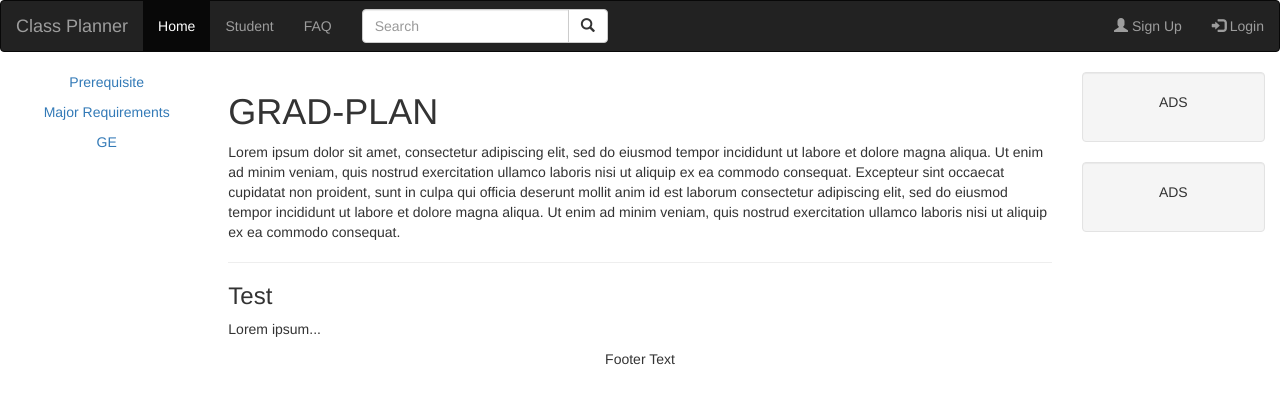
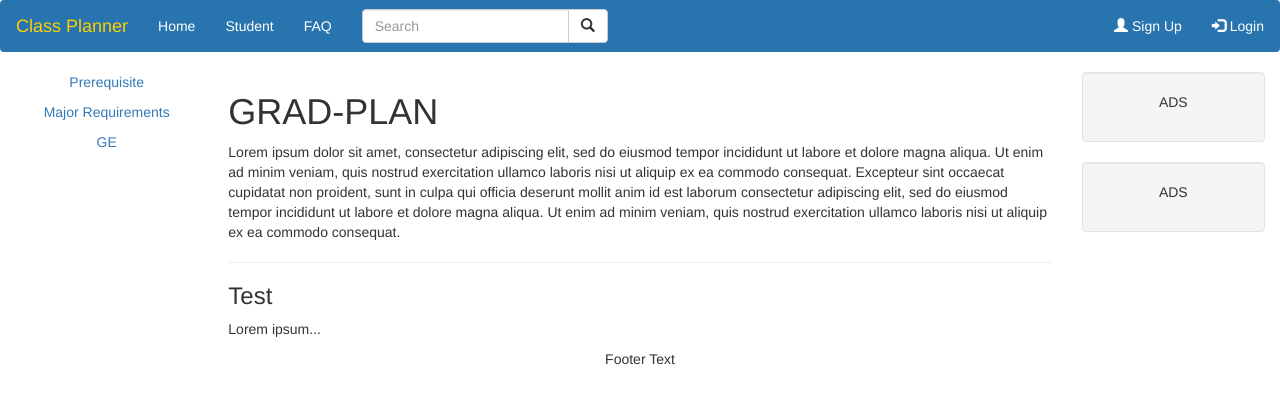
Before and after one commit to huantnguyen/Class-Planner, a plain HTML site: page index.html in a window 1280 px wide. Drawn offline with nearby package versions, Linux system fonts and the light colour scheme.

Commit message:
Change color scheme

```diff
--- a/index.html
+++ b/index.html
@@ -9,15 +9,15 @@
 
   </head>
   <body>
-    <nav class="navbar navbar-inverse navbar-sticky-top">
+    <nav class="navbar navbar-custom navbar-sticky-top">
       <div class="container-fluid">
         <div class="navbar-header">
           <a class="navbar-brand" href="#">Class Planner</a>
         </div>
         <ul class="nav navbar-nav">
           <li class="active"><a href="#">Home</a></li>
-          <li><a href="#">Student</a></li>
-          <li><a href="#">FAQ</a></li>
+          <li class="active"><a href="#">Student</a></li>
+          <li class="active"><a href="#">FAQ</a></li>
         </ul>
         <form class="navbar-form navbar-left" action="/action_page.php">
           <div class="input-group">
--- a/style.css
+++ b/style.css
@@ -0,0 +1,11 @@
+.navbar-custom {
+  background-color: #2774AE;
+}
+
+.navbar-brand {
+  color: #FFD100;
+}
+
+.navbar-nav a {
+  color: white;
+}
```
